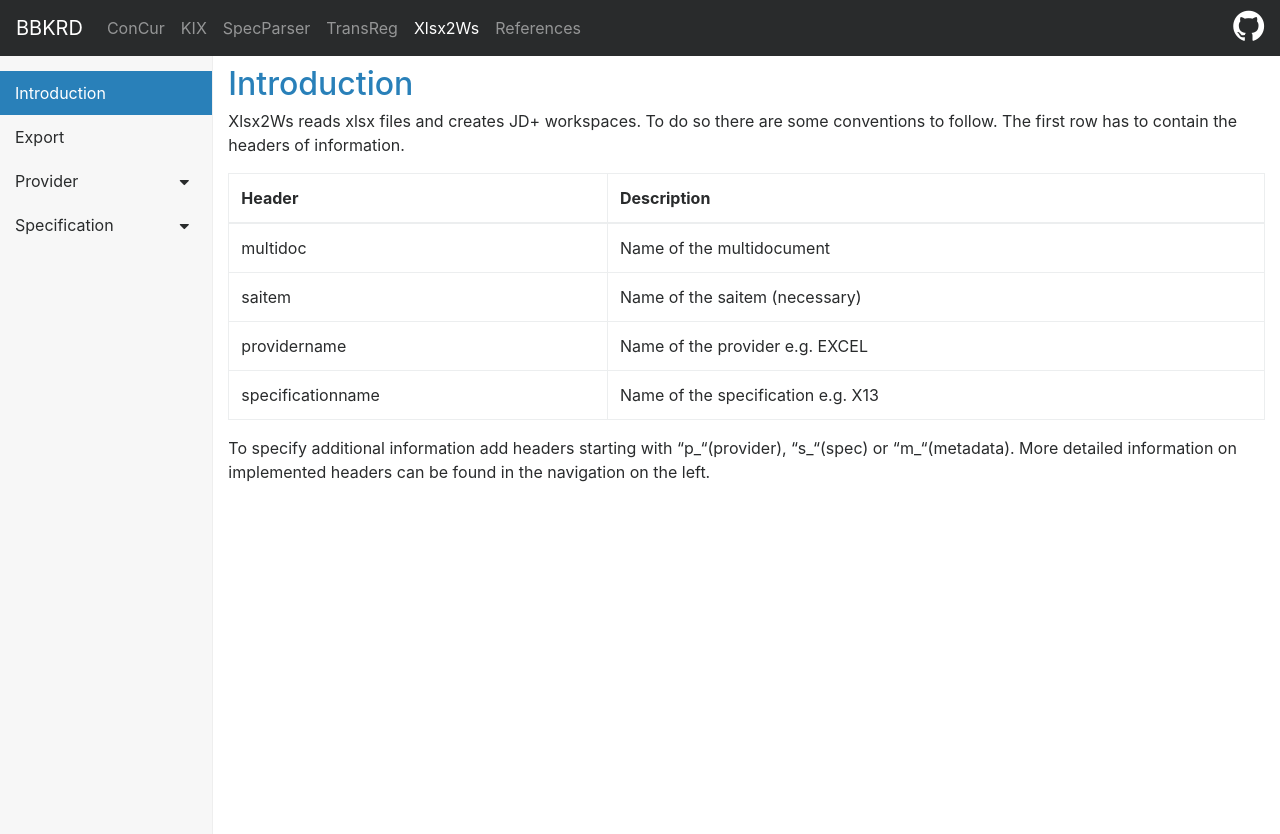
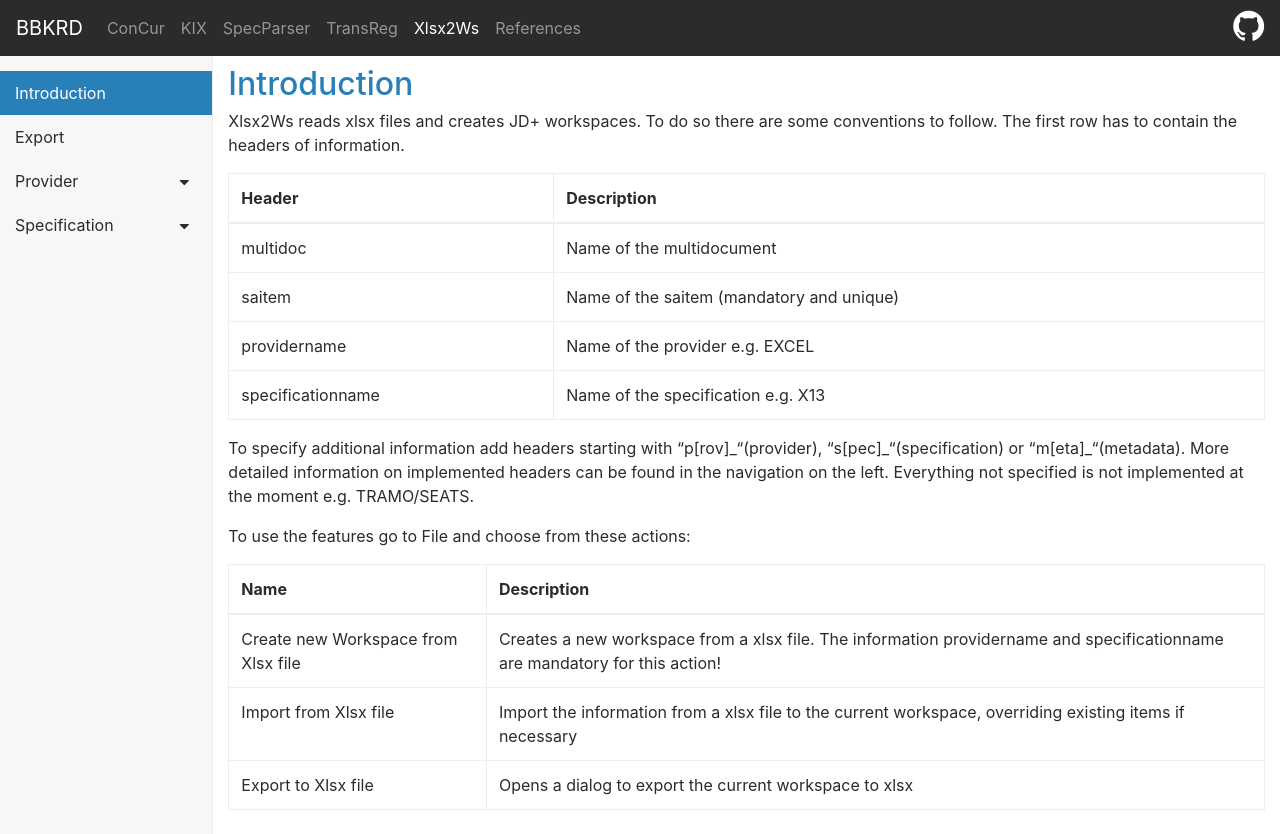
Before and after one commit to bbkrd/bbkrd.github.io, a Jekyll site: the page built from pages/xlsx2ws/index.md, in a window 1280 px wide. Shown: the top 834 px of the page. Built offline with Jekyll 4.4.1, drawn with Linux system fonts in a browser that asks for light colours; nearby versions of some CDN libraries.

Commit message:
Clarifications Xlsx2Ws

```diff
--- a/pages/xlsx2ws/index.md
+++ b/pages/xlsx2ws/index.md
@@ -6,8 +6,8 @@ description: Xlsx2Ws Introduction
 order: 0
 ---
 
-Xlsx2Ws reads xlsx files and creates JD+ workspaces. To do so there are some conventions to follow.
-The first row has to contain the headers of information.
+Xlsx2Ws reads xlsx files and creates JD+ workspaces.
+To do so there are some conventions to follow. The first row has to contain the headers of information.
 
 <table class="table table-bordered" id="headers">
  <thead>
@@ -23,7 +23,7 @@ The first row has to contain the headers of information.
   </tr>
   <tr>
    <td>saitem</td>
-   <td>Name of the saitem (necessary)</td>
+   <td>Name of the saitem (mandatory and unique)</td>
   </tr>
   <tr>
    <td>providername</td>
@@ -36,4 +36,29 @@ The first row has to contain the headers of information.
  </tbody>
 </table>
 
-To specify additional information add headers starting with "p_"(provider), "s_"(spec) or "m_"(metadata). More detailed information on implemented headers can be found in the navigation on the left.
+To specify additional information add headers starting with "p[rov]\_"(provider), "s[pec]\_"(specification) or "m[eta]\_"(metadata). More detailed information on implemented headers can be found in the navigation on the left. Everything not specified is not implemented at the moment e.g. TRAMO/SEATS.
+
+To use the features go to File and choose from these actions:
+
+<table class="table table-bordered" id="actions">
+ <thead>
+  <tr>
+   <th>Name</th>
+   <th>Description</th>
+  </tr>
+ </thead>
+ <tbody>
+  <tr>
+   <td>Create new Workspace from Xlsx file</td>
+   <td>Creates a new workspace from a xlsx file. The information providername and specificationname are mandatory for this action!</td>
+  </tr>
+  <tr>
+   <td>Import from Xlsx file</td>
+   <td>Import the information from a xlsx file to the current workspace, overriding existing items if necessary</td>
+  </tr>
+  <tr>
+   <td>Export to Xlsx file</td>
+   <td>Opens a dialog to export the current workspace to xlsx</td>
+  </tr>
+ </tbody>
+</table>
```
Also changed, not shown: pages/xlsx2ws/export.md (+4 -0 lines), pages/xlsx2ws/p_excel.md (+1 -1 lines), pages/xlsx2ws/s_x13.md (+1 -1 lines).
